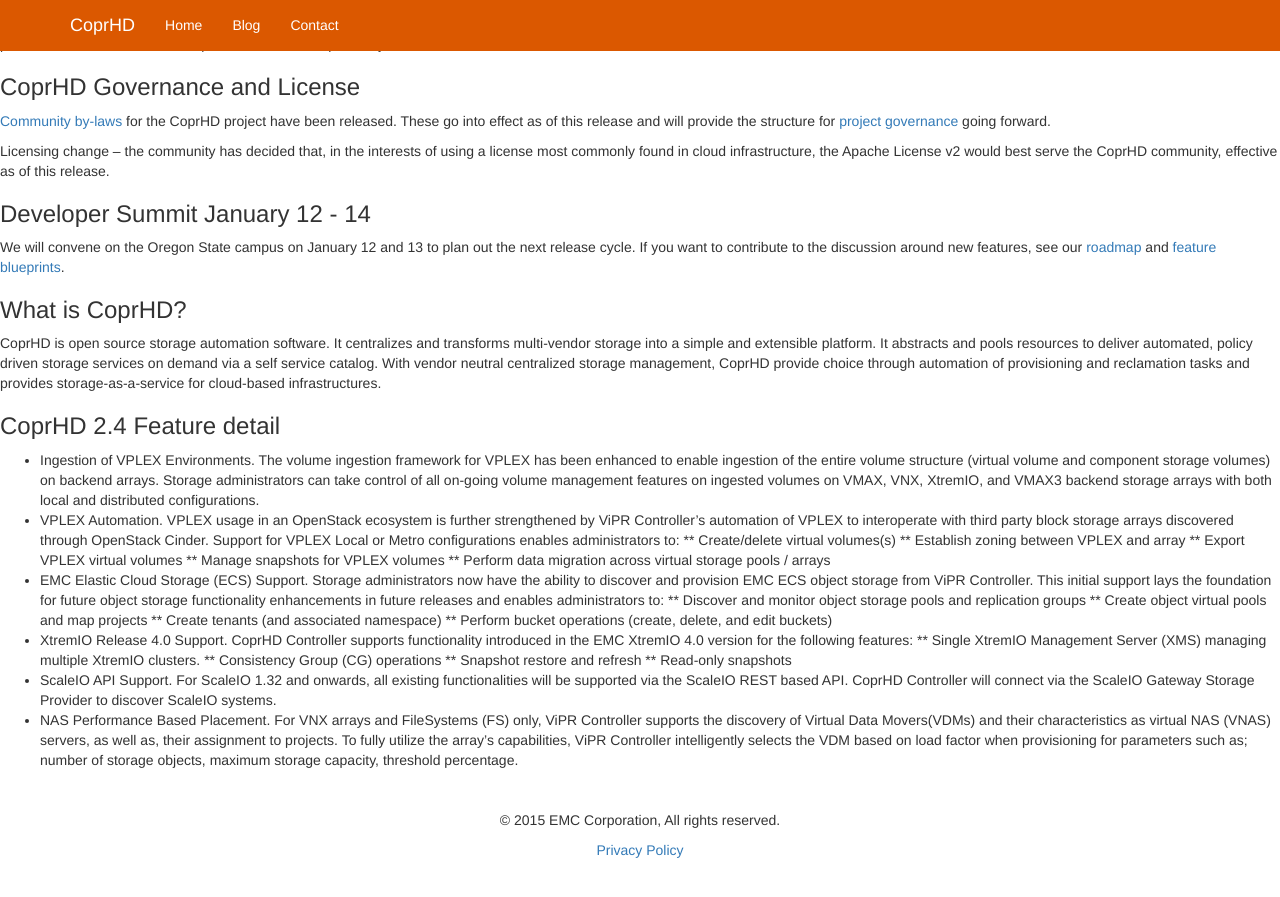
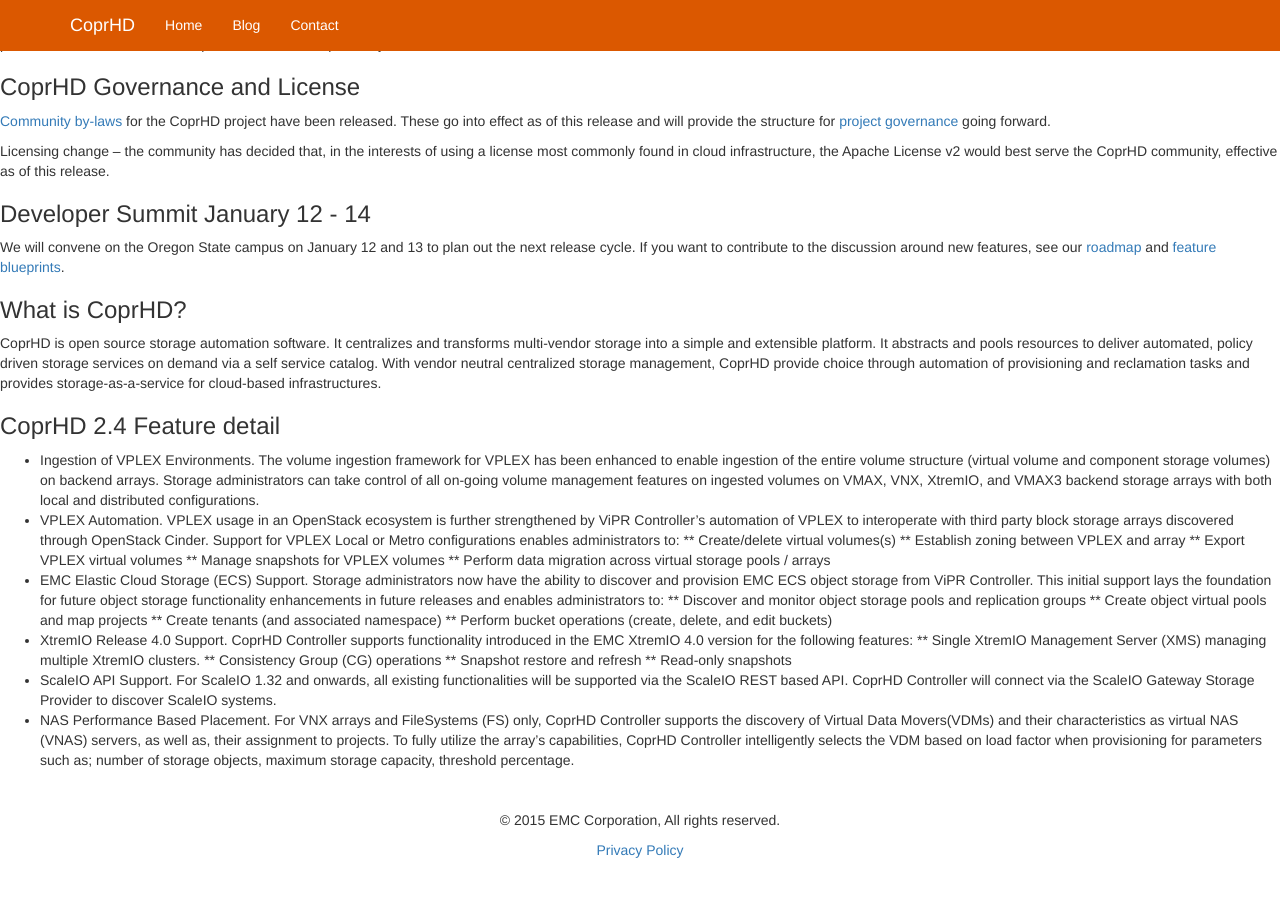
Before and after one commit to CoprHD/CoprHD.github.io, a Jekyll site: the page built from _posts/2015-12-07-first-Post.md, in a window 1280 px wide and 900 px high, scrolled down 854 px. Shown: the top 897 px of the window. Built offline with Jekyll 4.4.1, drawn with Linux system fonts in a browser that asks for light colours; nearby versions of some CDN libraries; library files that are not in the unit come from our copies.

Commit message:
first blog post

```diff
--- a/_posts/2015-12-07-first-Post.md
+++ b/_posts/2015-12-07-first-Post.md
@@ -75,4 +75,4 @@
 ** Snapshot restore and refresh
 ** Read-only snapshots
 * ScaleIO API Support. For ScaleIO 1.32 and onwards, all existing functionalities will be supported via the ScaleIO REST based API. CoprHD Controller will connect via the ScaleIO Gateway Storage Provider to discover ScaleIO systems.
-* NAS Performance Based Placement. For VNX arrays and FileSystems (FS) only, ViPR Controller supports the discovery of Virtual Data Movers(VDMs) and their characteristics as virtual NAS (VNAS) servers, as well as, their assignment to projects. To fully utilize the array's capabilities, ViPR Controller intelligently selects the VDM based on load factor when provisioning for parameters such as; number of storage objects, maximum storage capacity, threshold percentage.
+* NAS Performance Based Placement. For VNX arrays and FileSystems (FS) only, CoprHD Controller supports the discovery of Virtual Data Movers(VDMs) and their characteristics as virtual NAS (VNAS) servers, as well as, their assignment to projects. To fully utilize the array's capabilities, CoprHD Controller intelligently selects the VDM based on load factor when provisioning for parameters such as; number of storage objects, maximum storage capacity, threshold percentage.
```
